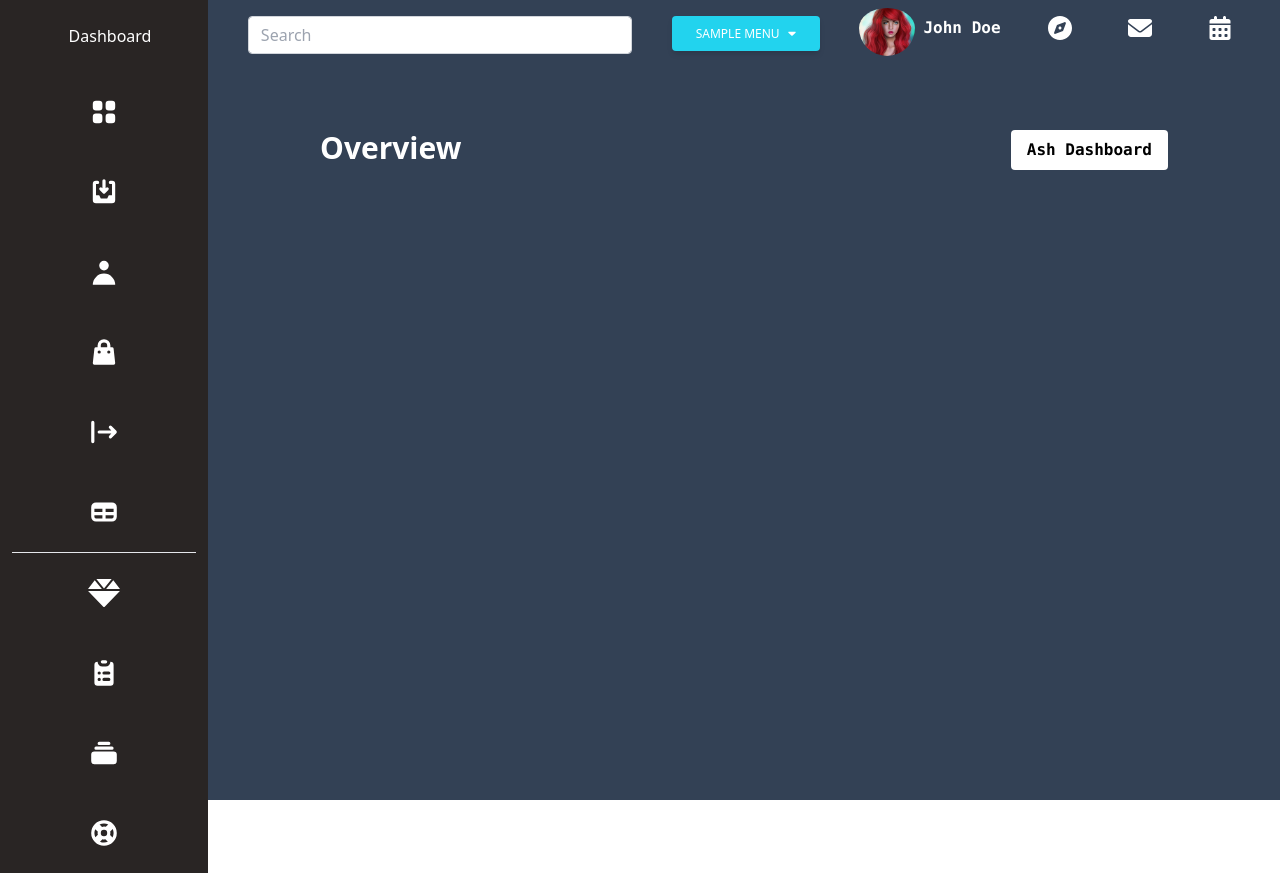
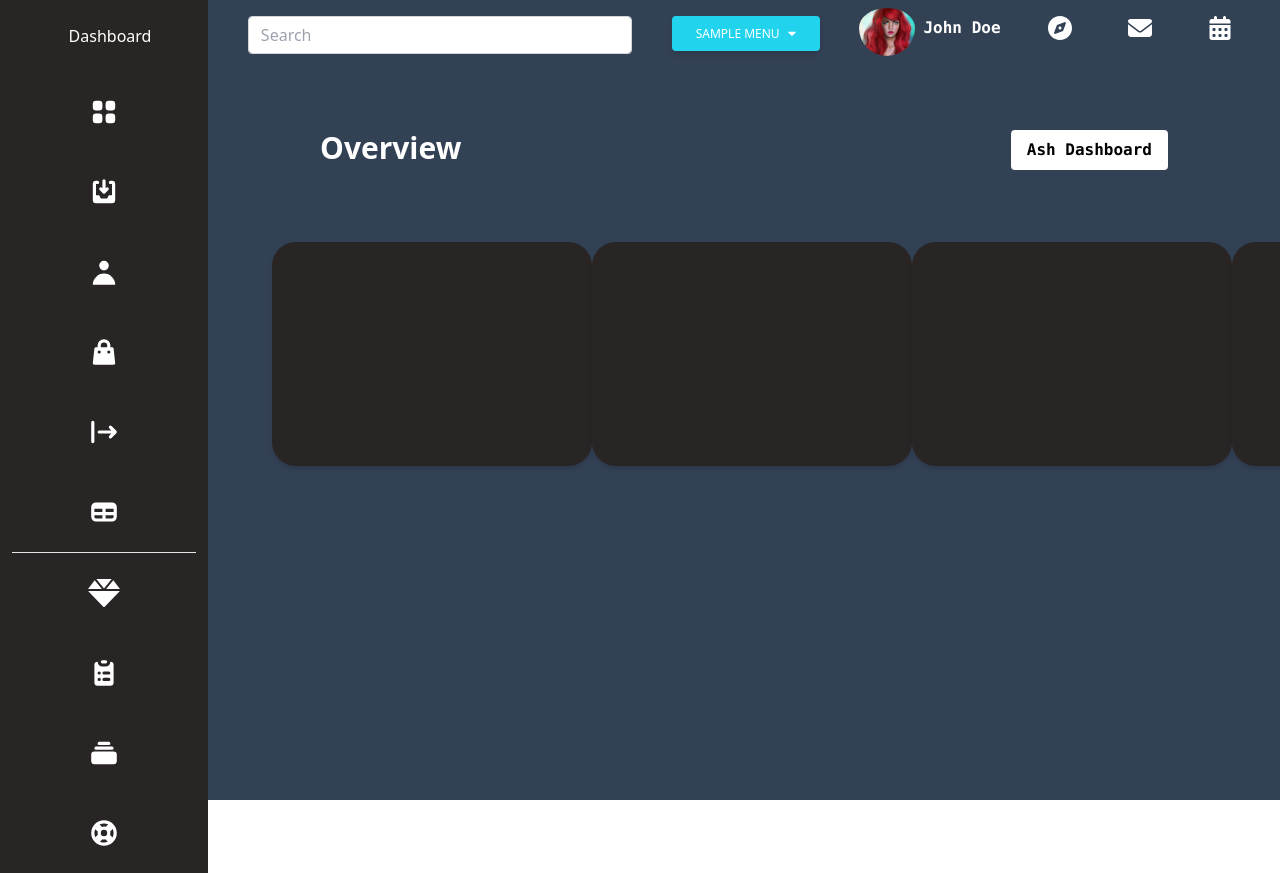
Before and after one commit to Obaayaa-1988/nuxt-tailwind-admin-dashboard, a Nuxt app: page /home in a window 1280 px wide. Built offline with nearby package versions, Linux system fonts and the light colour scheme.

Commit message:
added main dashboard cards

```diff
--- a/pages/Home.vue
+++ b/pages/Home.vue
@@ -176,6 +176,53 @@
         <!-------------------------sub header ------------------end------------------->
 
 
+        <!----------------------------------------start-- dark cards----------------->
+
+<section class="rounded-b-3xl w-full h-3/4  px-16 py-6 md:col-span-2 ">
+
+    <!----------------------start cardio cards-->
+    <div class=" flex justify-evenly  ">
+        <nuxt-link to="/Running">
+            <div
+                class="bg-stone-800  w-80 h-56 rounded-3xl overflow-hidden shadow-md relative  cursor-pointer py-8 text-center">
+
+
+            </div>
+        </nuxt-link>
+
+
+        <nuxt-link to="/cardio">
+            <div
+                class=" bg-stone-800 w-80 h-56 rounded-3xl overflow-hidden shadow-md relative  cursor-pointer py-8 text-center">
+
+
+            </div>
+        </nuxt-link>
+        <nuxt-link to="/cardio">
+            <div
+                class="bg-stone-800  w-80 h-56 rounded-3xl overflow-hidden shadow-md relative  cursor-pointer py-8 text-center  ">
+
+            </div>
+        </nuxt-link>
+        <nuxt-link to="/cardio">
+            <div
+                class="bg-stone-800   w-80 h-56 rounded-3xl overflow-hidden shadow-md relative  cursor-pointer py-8 text-center  ">
+
+            </div>
+        </nuxt-link>
+
+
+    </div>
+
+    <!-------------end cardio cards only-->
+
+</section>
+
+
+
+        <!-----------------------d---------------end--of dark cards------------------->
+
+
 
         <!------------main content of dashboard end----------------------------------->
 
```
